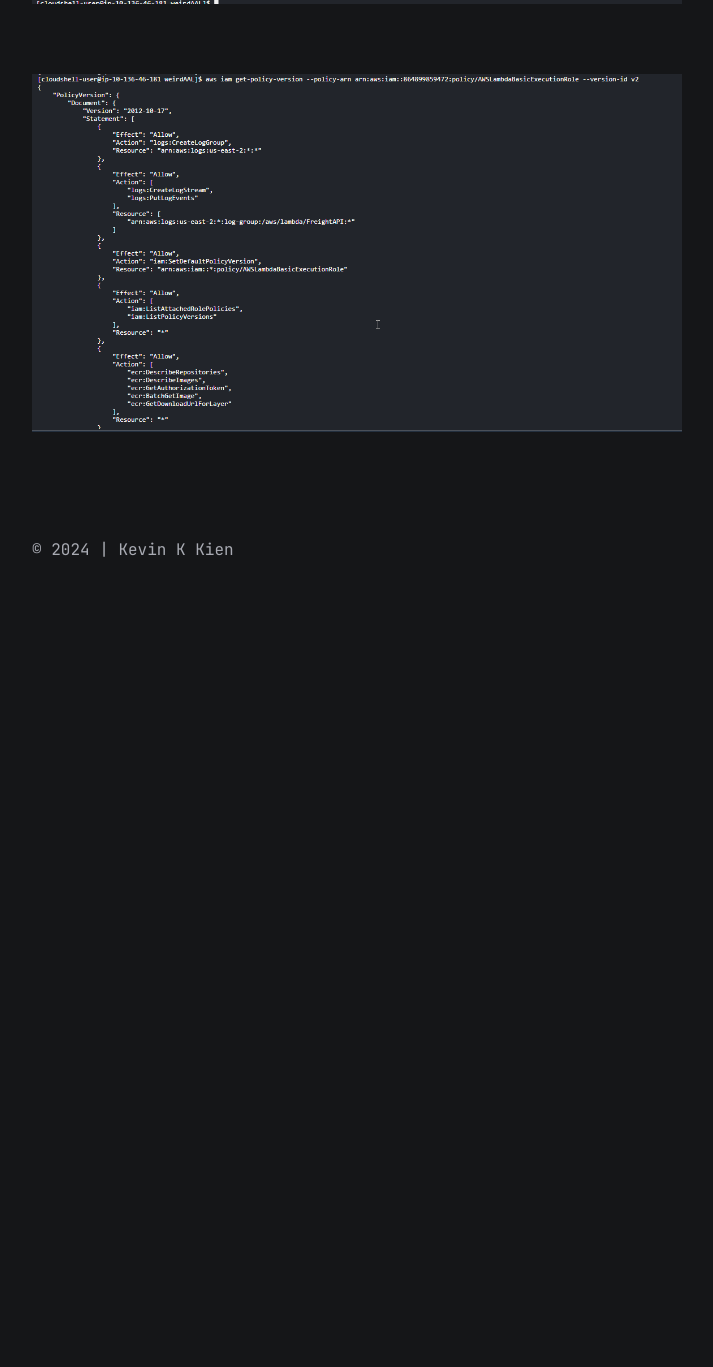
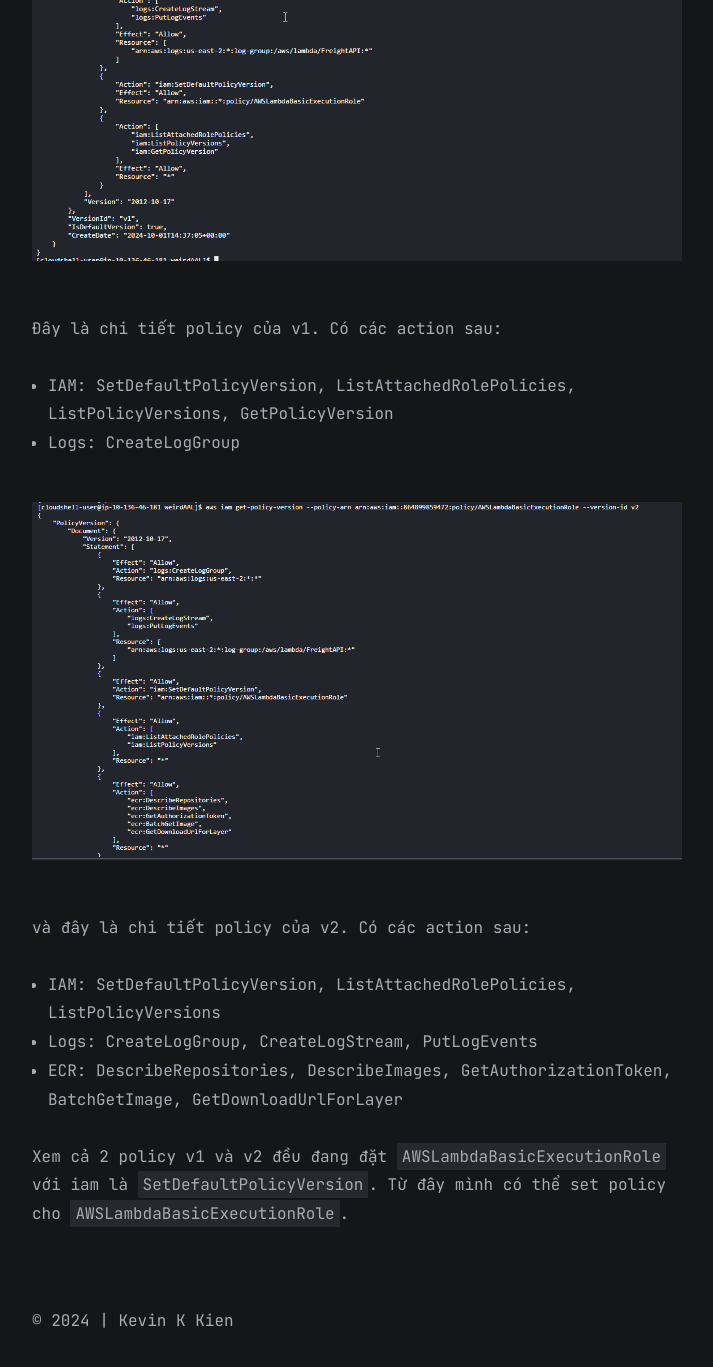
Before and after one commit to KevinKien/KevinKien.github.io, a Jekyll site: the page built from all_collections/_posts/2024-11-15-HTB-BlackSky-Hailstorm.md, in a window 1280 px wide and 1400 px high, scrolled down 15070 px. Shown: the top 1367 px of the window, without its empty margins (283-996 px from the left). Built offline with Jekyll 4.4.1, drawn with Linux system fonts in a browser that asks for light colours; before the commit the page ends 15700 px from its top, so only the background shows below that; some of the changed text lies outside the part shown.

Commit message:
Update 2024-11-15-HTB-BlackSky-Hailstorm.md

```diff
--- a/all_collections/_posts/2024-11-15-HTB-BlackSky-Hailstorm.md
+++ b/all_collections/_posts/2024-11-15-HTB-BlackSky-Hailstorm.md
@@ -205,17 +205,27 @@ Nào check xem key trên identity như thế nào
 
 ![](https://raw.githubusercontent.com/KevinKien/KevinKien.github.io/refs/heads/main/assets/img/varietypolicy.png)
 
+Key này có role tên là FreightAPI. Mình xem tiếp role name này có những policy nào
 
 ![](https://raw.githubusercontent.com/KevinKien/KevinKien.github.io/refs/heads/main/assets/img/varietypolicy2.png)
 
-
+Trên này có 1 policy là `AWSLambdaBasicExecutionRole`. Mình sẽ xem chi tiết policy `AWSLambdaBasicExecutionRole`.
 
 ![](https://raw.githubusercontent.com/KevinKien/KevinKien.github.io/refs/heads/main/assets/img/varietypolicy3.png)
 
-
+Tại đây mình thấy được policy `AWSLambdaBasicExecutionRole` có 2 version.
 
 ![](https://raw.githubusercontent.com/KevinKien/KevinKien.github.io/refs/heads/main/assets/img/varietypolicy4.png)
 
-
+Đây là chi tiết policy của v1. Có các action sau:
+- IAM: SetDefaultPolicyVersion, ListAttachedRolePolicies, ListPolicyVersions, GetPolicyVersion
+- Logs: CreateLogGroup
 
 ![](https://raw.githubusercontent.com/KevinKien/KevinKien.github.io/refs/heads/main/assets/img/varietypolicy5.png)
+
+và đây là chi tiết policy của v2. Có các action sau:
+- IAM: SetDefaultPolicyVersion, ListAttachedRolePolicies, ListPolicyVersions
+- Logs: CreateLogGroup, CreateLogStream, PutLogEvents
+- ECR: DescribeRepositories, DescribeImages, GetAuthorizationToken, BatchGetImage, GetDownloadUrlForLayer
+
+Xem cả 2 policy v1 và v2 đều đang đặt `AWSLambdaBasicExecutionRole` với iam là `SetDefaultPolicyVersion`. Từ đây mình có thể set policy cho `AWSLambdaBasicExecutionRole`.
```
